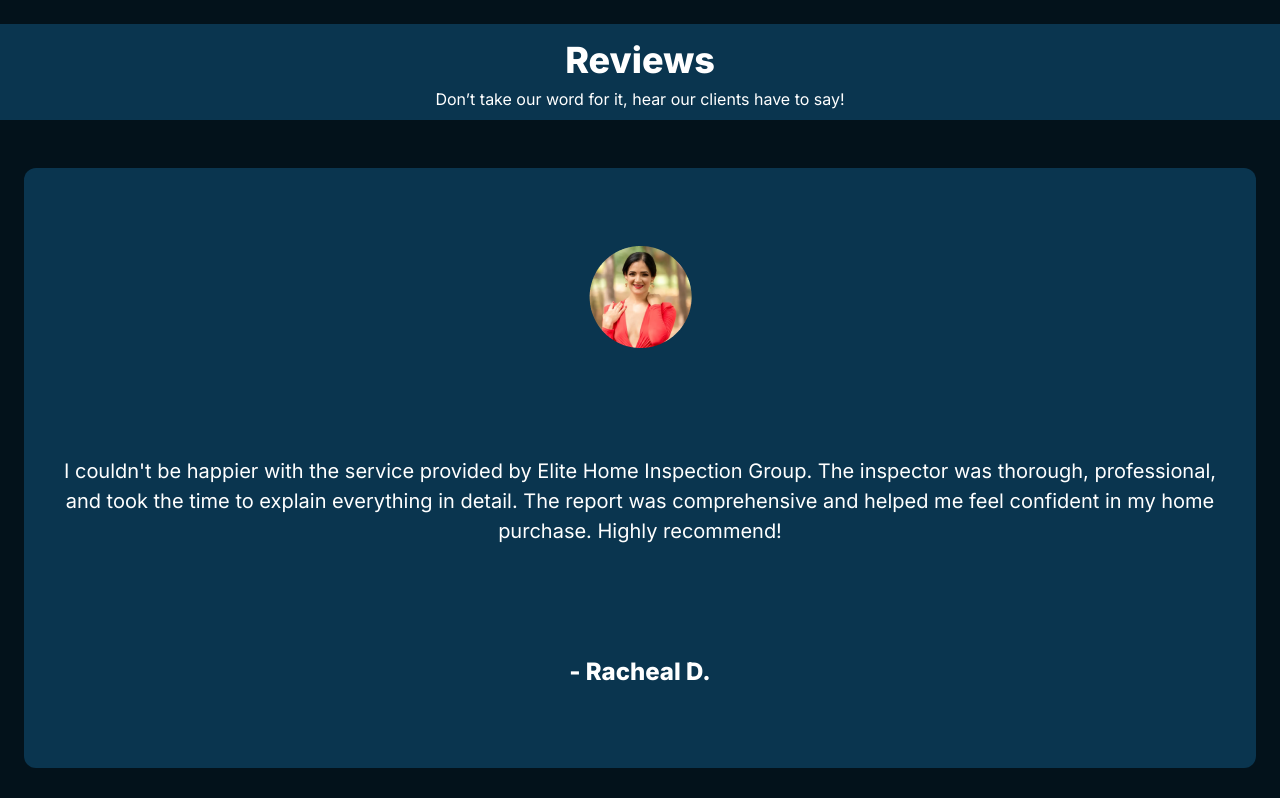
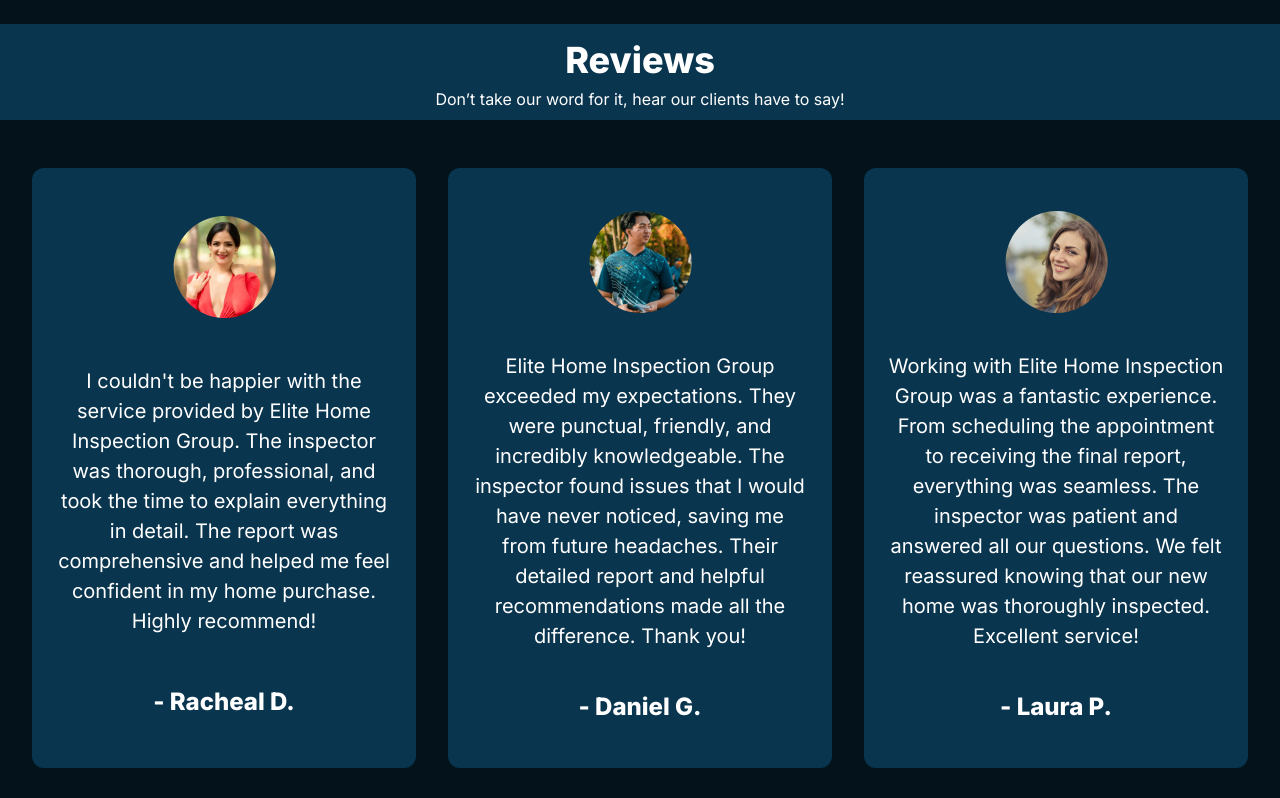
Before and after one commit to brighamdent/elite-inspections, a Next.js app: page / in a window 1280 px wide. Shown: the part 2180-2978 px from the top of the page. Built offline with nearby package versions, Linux system fonts and the light colour scheme.

Commit message:
reviews responsive

```diff
--- a/src/components/Reviews.tsx
+++ b/src/components/Reviews.tsx
@@ -32,9 +32,9 @@
         <h1>Reviews</h1>
         <p>Don’t take our word for it, hear our clients have to say!</p>
       </HomepageDivider>
-      <div className="mt-4 mb-6">
+      <div className="mt-4 mb-6 m-2 flex flex-col lg:flex-row">
         {reviews.map((review) => (
-          <div className="flex flex-col items-center bg-royalblue rounded-xl p-6 h-[600px] justify-around mt-8 m-6">
+          <div className="flex flex-col items-center bg-royalblue rounded-xl p-6 h-[600px] lg:w-[30vw] lg:max-w-[390px] justify-around mt-8 m-4">
             {" "}
             <Image src={review.photo} alt="" />
             <h3>{review.review}</h3>
```
